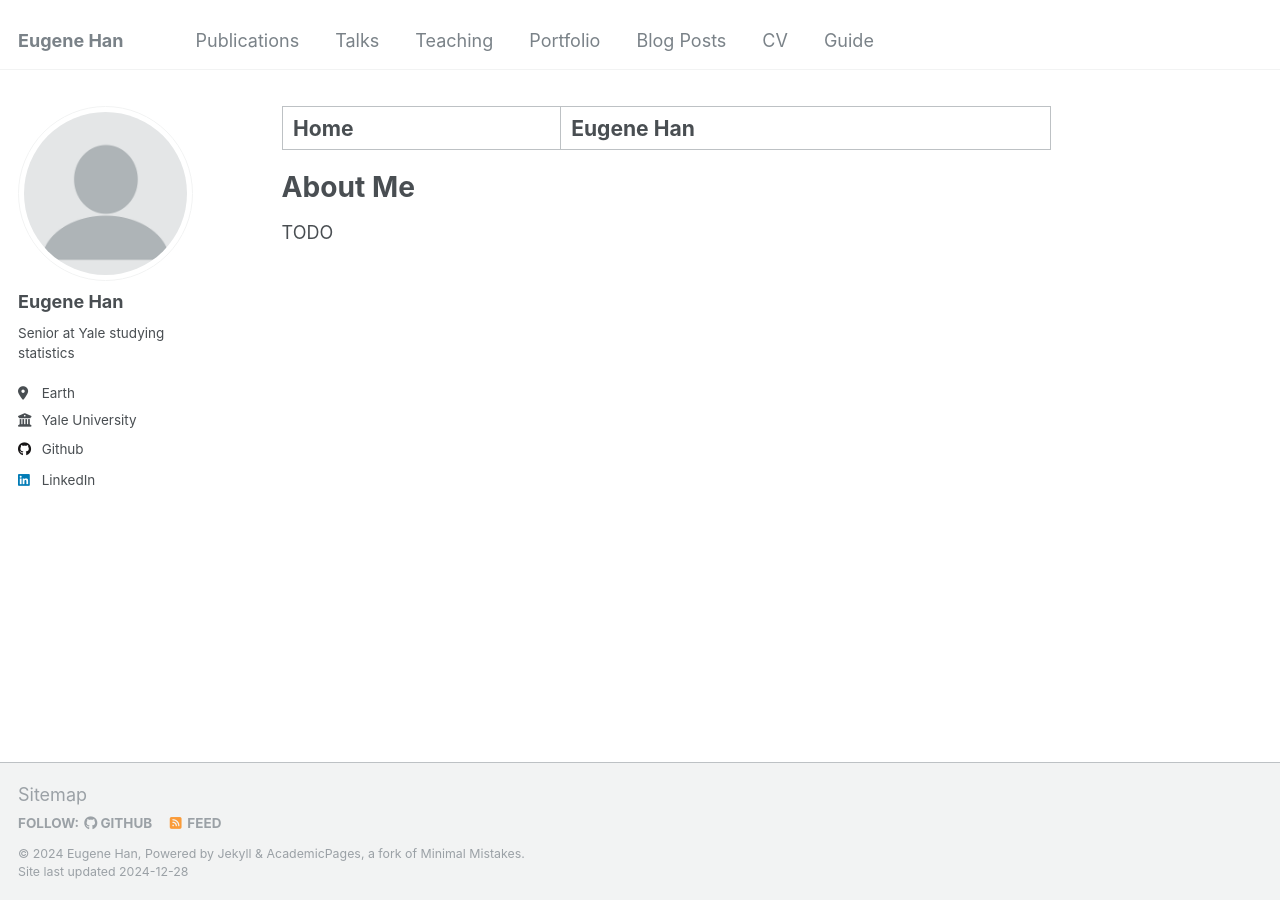
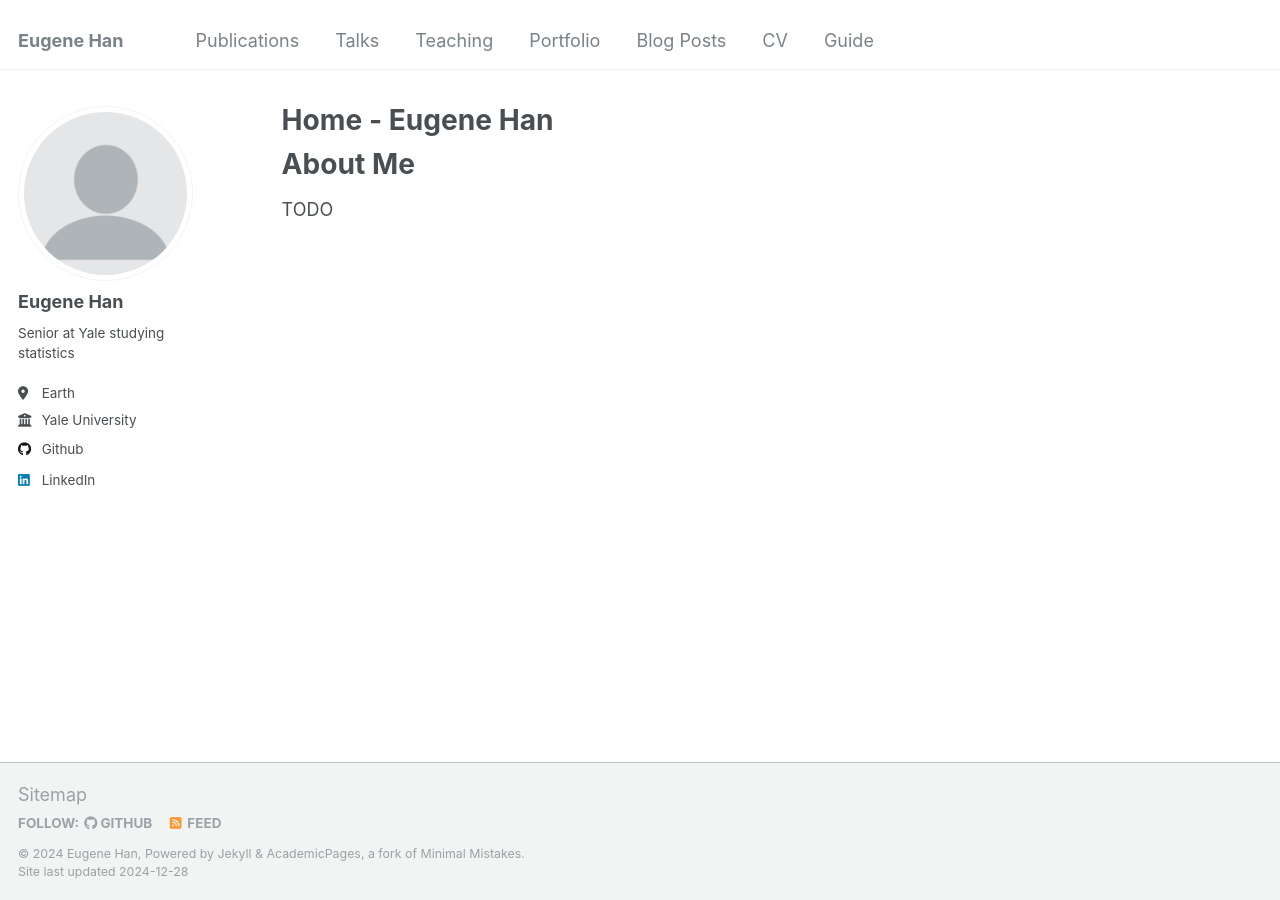
Before and after one commit to ehan03/ehan03.github.io, a Jekyll site: the page built from _pages/about.md, in a window 1280 px wide. Built offline with Jekyll 4.4.1, drawn with Linux system fonts in a browser that asks for light colours.

```diff
--- a/_pages/about.md
+++ b/_pages/about.md
@@ -1,6 +1,6 @@
 ---
 permalink: /
-title: "Home | Eugene Han"
+title: "Home - Eugene Han"
 author_profile: true
 redirect_from:
   - /about/
```
